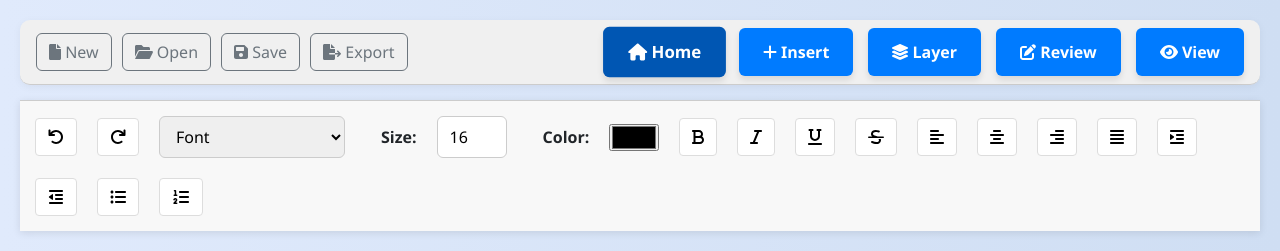
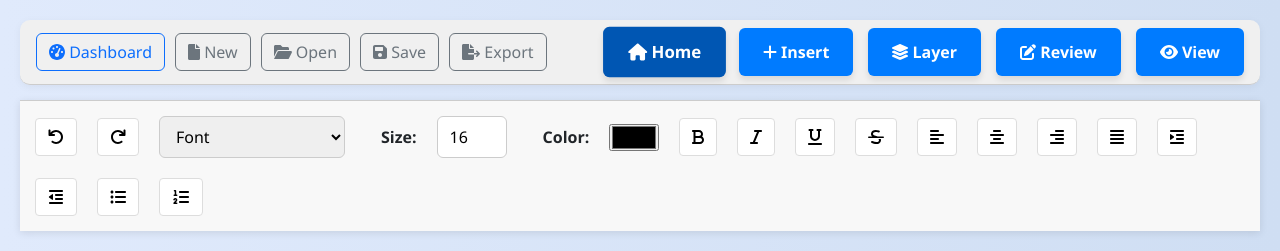
Before and after one commit to TenYeshi/WebsiteBuilder, a Flask app: template web/templates/word_processor/index.html in a window 1280 px wide. Shown: the top 251 px of the page. Run offline with Flask 3, Linux system fonts and the light colour scheme; the template is opened without the code that fills it, so the values that code supplies are empty; some libraries are stand-ins or nearby versions.

Commit message:
Add button to quickly access the main dashboard from within documents
Adds a dashboard button to the word processor's index.html using Bootstrap.

Replit-Commit-Author: Agent
Replit-Commit-Session-Id: 4a961ba9-7e2a-450c-a209-2de1ec8c682c
Replit-Commit-Screenshot-Url: https://storage.googleapis.com/screenshot-production-us-central1/cf578849-1903-4d15-b4c9-f6821fa54d0a/349a9d82-5a9a-4153-be38-ac53901c6fec.jpg

```diff
--- a/web/templates/word_processor/index.html
+++ b/web/templates/word_processor/index.html
@@ -395,6 +395,9 @@
 <body>
   <header>
     <div class="file-controls">
+      <button id="dashboardBtn" class="btn btn-outline-primary" title="Go to Dashboard" onclick="window.location.href='/dashboard'">
+        <i class="fas fa-tachometer-alt"></i> Dashboard
+      </button>
       <button id="newBtn" class="btn btn-outline-secondary" title="New Document">
         <i class="fas fa-file"></i> New
       </button>
```
